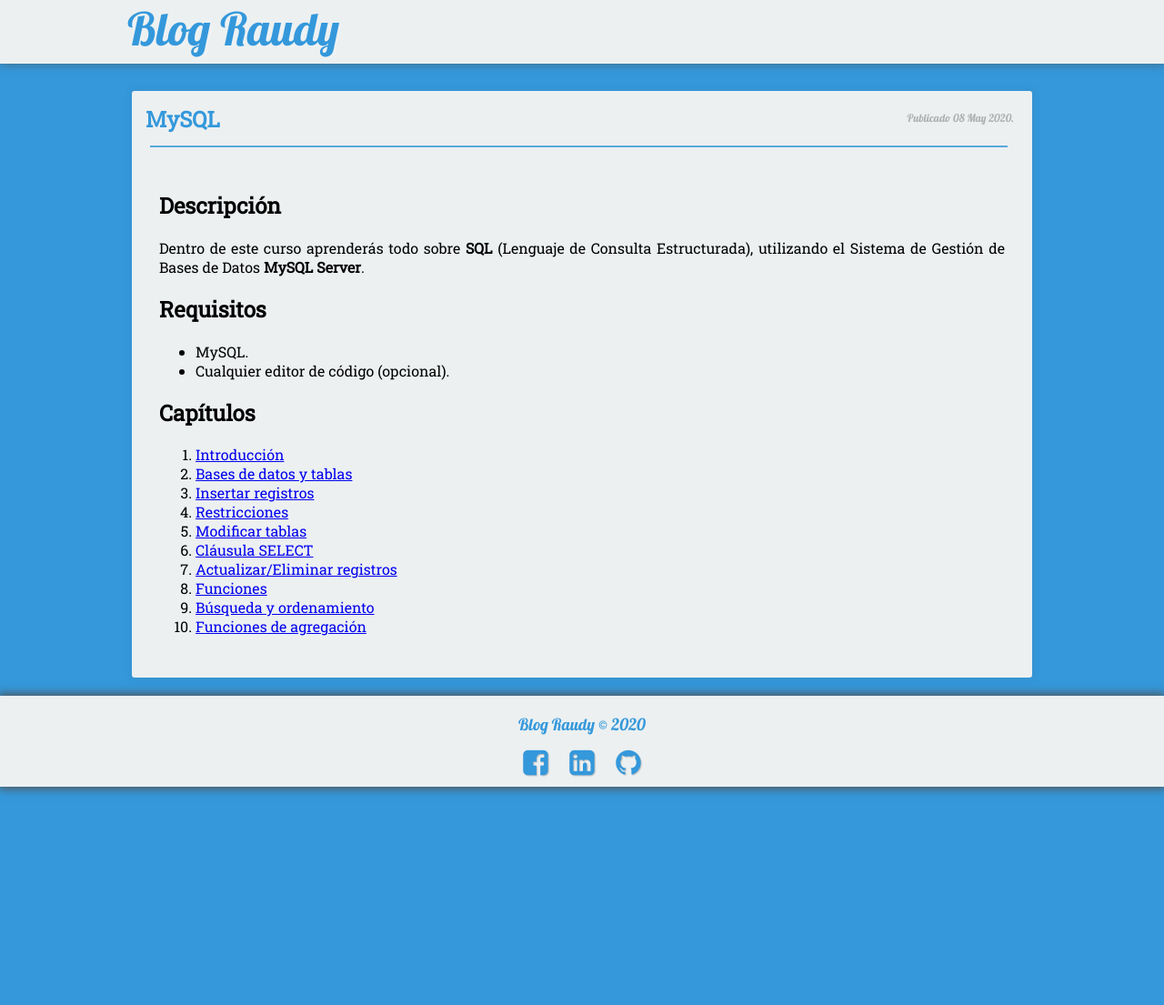
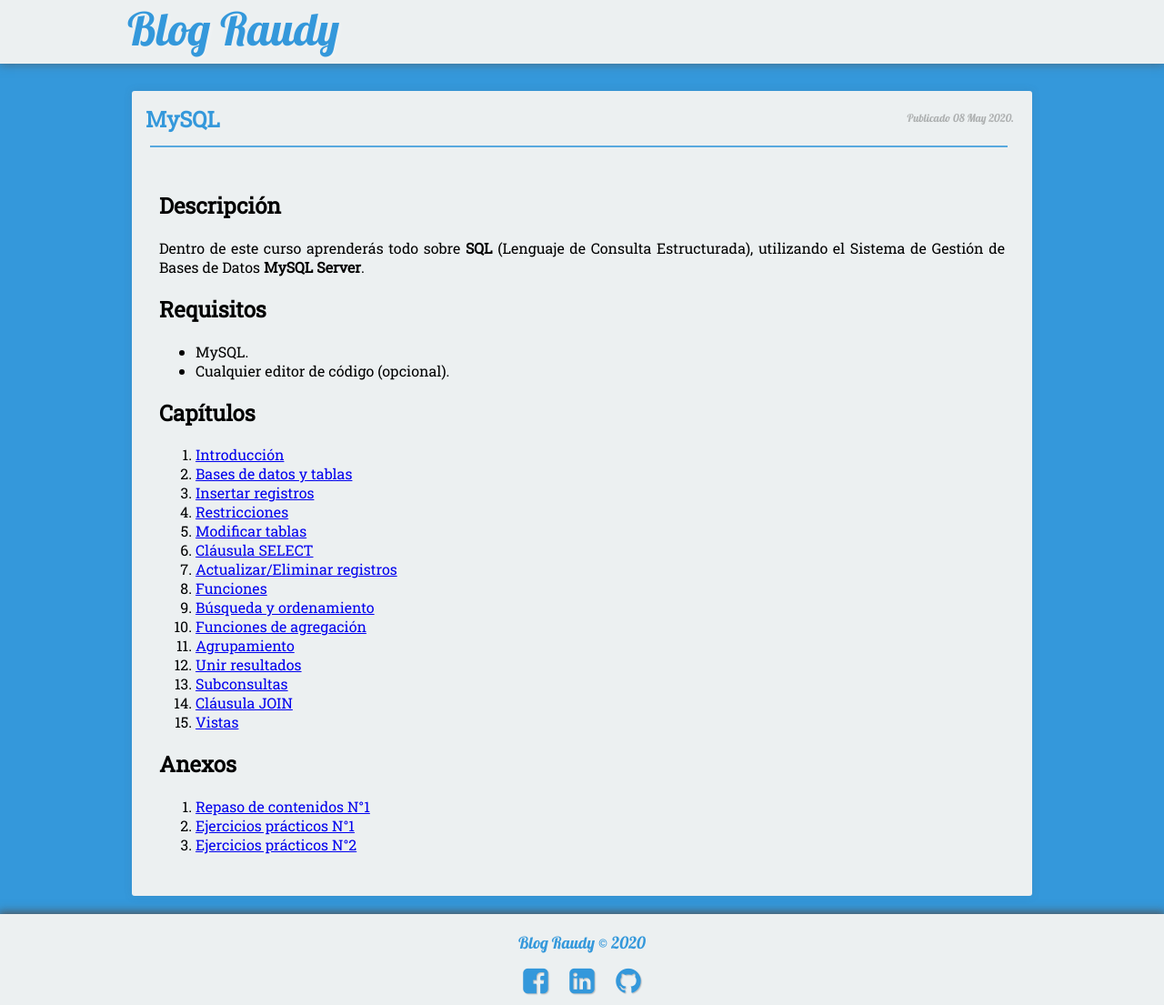
Before and after one commit to nisoto/Blog-anterior-2.0, a Jekyll site: the page built from _posts/2020-05-08-curso-bases-de-datos.md, in a window 1280 px wide. Shown: the whole page at 91% size. Built offline with Jekyll 4.4.1, drawn with Linux system fonts in a browser that asks for light colours; nearby versions of some CDN libraries; before the commit the page ends 900 px from its top, so only the background shows below that.

Commit message:
Update 2020-05-08-curso-bases-de-datos.md

```diff
--- a/_posts/2020-05-08-curso-bases-de-datos.md
+++ b/_posts/2020-05-08-curso-bases-de-datos.md
@@ -30,3 +30,14 @@ Dentro de este curso aprenderás todo sobre **SQL** (Lenguaje de Consulta Estruc
 8. [Funciones](https://slides.com/nisoto4004/leccion-n-8-mysql)
 9. [Búsqueda y ordenamiento](https://slides.com/nisoto4004/leccion-n-9-mysql)
 10. [Funciones de agregación](https://slides.com/nisoto4004/leccion-n-10-mysql)
+11. [Agrupamiento](https://slides.com/nisoto4004/leccion-n-11-mysql)
+12. [Unir resultados](https://slides.com/nisoto4004/leccion-n-12-mysql)
+13. [Subconsultas](https://slides.com/nisoto4004/leccion-n-13-mysql)
+14. [Cláusula JOIN](https://slides.com/nisoto4004/leccion-n-14-mysql)
+15. [Vistas](https://slides.com/nisoto4004/leccion-n-15-mysql)
+
+## Anexos
+
+1. [Repaso de contenidos N°1](https://slides.com/nisoto4004/repaso-n-1-mysql)
+2. [Ejercicios prácticos N°1](https://slides.com/nisoto4004/ejercicios-n-1-mysql)
+3. [Ejercicios prácticos N°2](https://slides.com/nisoto4004/ejercicios-n-2-mysql)
```
